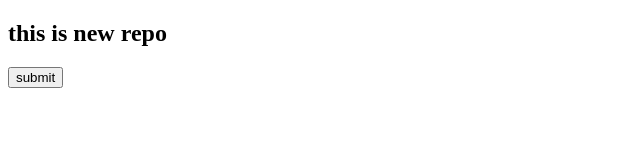
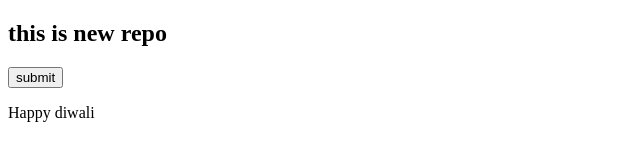
Before and after one commit to snehal-herovired/github-test, a plain HTML site: page index.html in a window 1280 px wide. Shown: the whole page, without its empty margins (0-640 px from the left). Drawn offline with Linux system fonts and the light colour scheme.

Commit message:
added a paragaph feature

```diff
--- a/index.html
+++ b/index.html
@@ -10,6 +10,7 @@
     <h2>this is new repo
     </h2>
     <button>submit</button>
+    <p>Happy diwali</p>
 
 
 </body>
```
